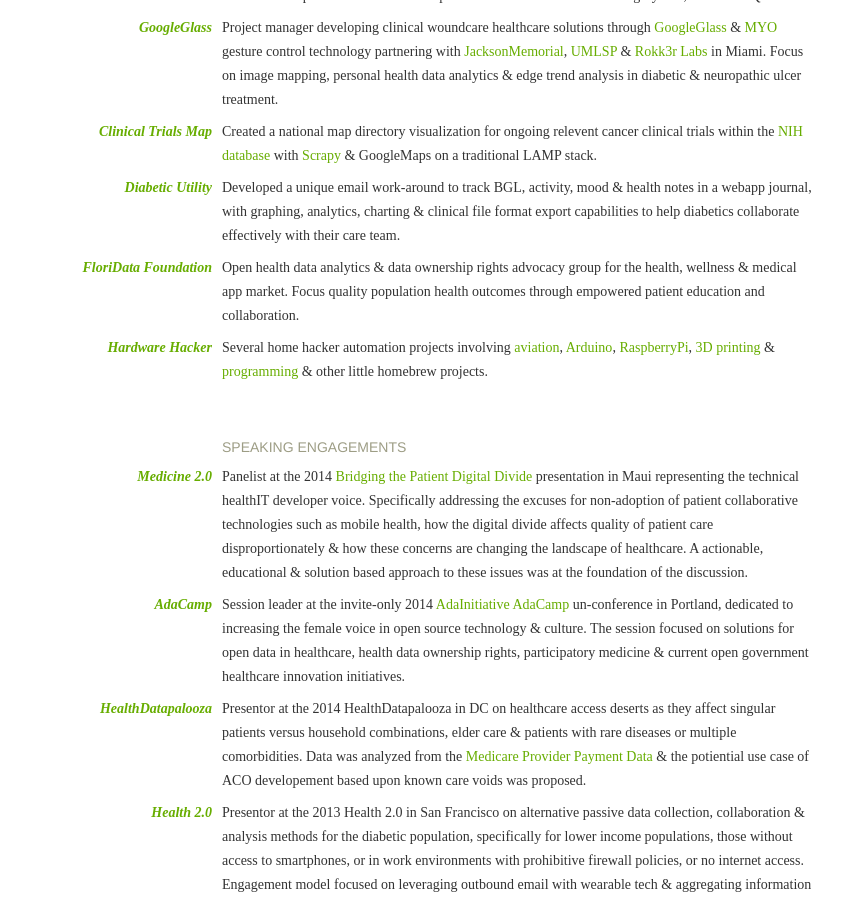
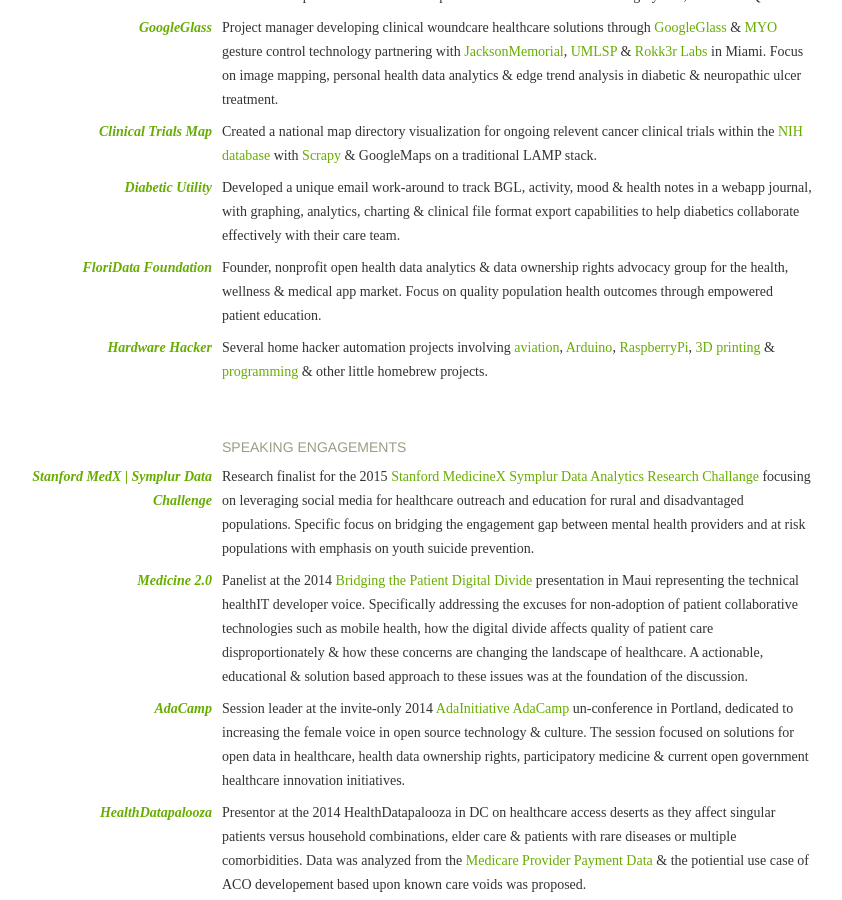
Before and after one commit to laurenstill/laurenstill.github.io, a Jekyll site: the page built from index.html, in a window 1280 px wide and 900 px high, scrolled down 1245 px. Shown: the whole window, without its empty margins (223-1065 px from the left). Built offline with Jekyll 4.4.1, drawn with Linux system fonts in a browser that asks for light colours.

Commit message:
stanford medx

```diff
--- a/_layouts/index.html
+++ b/_layouts/index.html
@@ -91,7 +91,7 @@
                     <a href="http://www.teamfloriduh.com">FloriData Foundation</a>
                 </span>
                 <span class="project-desc">
-                    Open health data analytics &amp; data ownership rights advocacy group for the health, wellness &amp; medical app market. Focus quality population health outcomes through empowered patient education and collaboration.
+                    Founder, nonprofit open health data analytics &amp; data ownership rights advocacy group for the health, wellness &amp; medical app market. Focus on quality population health outcomes through empowered patient education.
                 </span>
             </li>
             <li class="project">
@@ -113,9 +113,19 @@
 </div>
     <div class="section-body">
         <ul>
+
             <li class="project">
                 <span class="project-name">
-                    <a href="hhttp://www.medicine20congress.com/ocs/index.php/med/med2014/schedConf/cfp">Medicine 2.0</a>
+                    <a href="http://medicinex.stanford.edu/">Stanford MedX | Symplur Data Challenge</a>
+                </span>
+                <span class="project-desc">
+                   Research finalist for the 2015 <a href="http://www.symplur.com/blog/stanford-medicine-x-symplur-announce-social-media-analytics-research-challenge/?utm_source=&utm_medium=stanford-medicine-x-symplur-signals-research-challenge&utm_term=stanford-medicine-x-symplur-signals-research-challenge&utm_content=&utm_campaign=sponsor_one">Stanford MedicineX Symplur Data Analytics Research Challange</a> focusing on leveraging social media for healthcare outreach and education for rural and disadvantaged populations. Specific focus on bridging the engagement gap between mental health providers and at risk populations with emphasis on youth suicide prevention.
+            </span>
+            </li>
+
+            <li class="project">
+                <span class="project-name">
+                    <a href="http://www.medicine20congress.com/ocs/index.php/med/med2014/schedConf/cfp">Medicine 2.0</a>
                 </span>
                 <span class="project-desc">
                    Panelist at the 2014 <a href="http://www.medicine20congress.com/ocs/index.php/med/med2014/paper/view/2734">Bridging the Patient Digital Divide</a> presentation in Maui representing the technical healthIT developer voice. Specifically addressing the excuses for non-adoption of patient collaborative technologies such as mobile health, how the digital divide affects quality of patient care disproportionately &amp; how these concerns are changing the landscape of healthcare. A actionable, educational &amp; solution based approach to these issues was at the foundation of the discussion.
```
